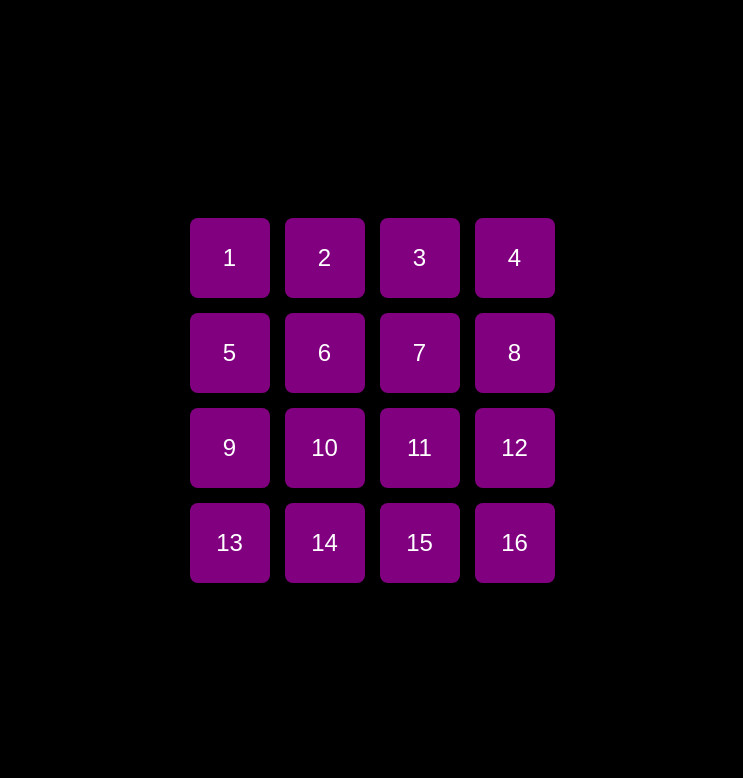
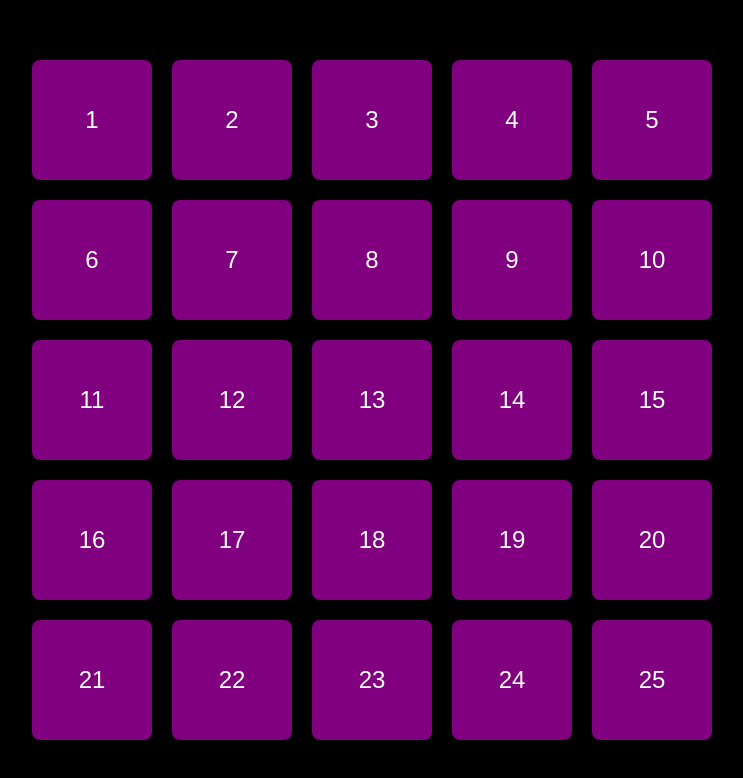
Before and after one commit to oshua-o/prince_screaming, a plain HTML site: page index.html in a window 1280 px wide. Shown: the whole page, without its empty margins (268-1011 px from the left). Drawn offline with Linux system fonts and the light colour scheme.

Commit message:
Update index.html

```diff
--- a/index.html
+++ b/index.html
@@ -15,9 +15,11 @@
 }
 .grid {
 display: grid;
-    grid-template-columns: repeat(4, 80px);
-    grid-template-rows: repeat(4, 80px);
-    gap: 15px;
+grid-template-columns: repeat(5, 15vmin);
+grid-template-rows: repeat(5, 15vmin);
+gap: 2.5vmin;
+max-width: 95vw;
+max-height: 95vh;
 }
 button {
 background-color: #800080;
@@ -38,7 +40,7 @@
 <div class="grid">
 <script>
 const container = document.querySelector('.grid');
-    for (let i = 1; i <= 16; i++) {
+for (let i = 1; i <= 25; i++) {
 const btn = document.createElement('button');
 btn.textContent = i;
 btn.dataset.id = i;
```
Lines whose indentation alone changed are shown as unchanged.
